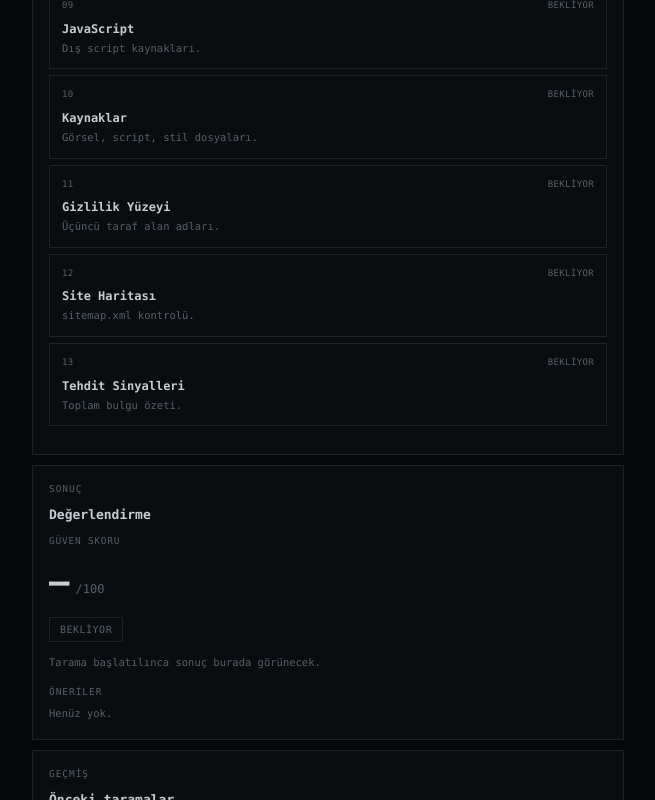
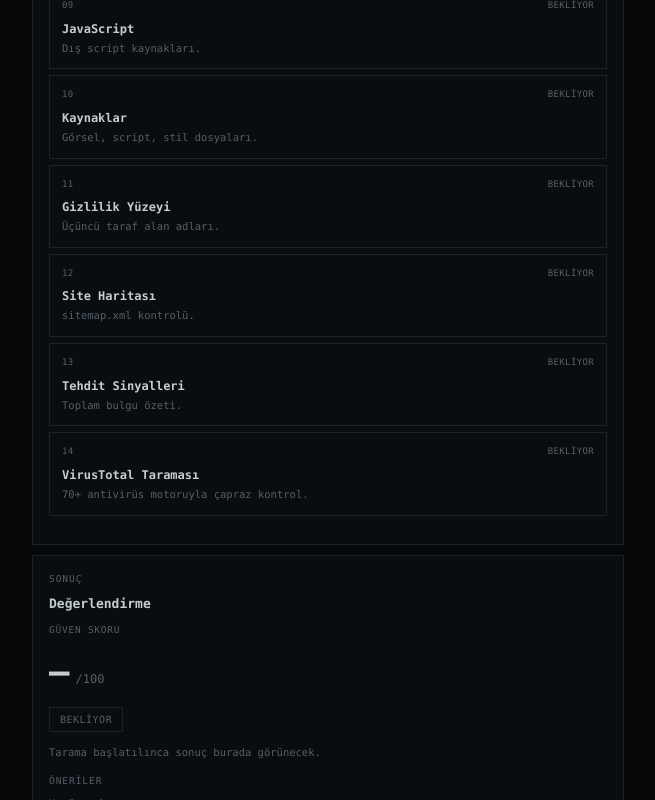
Before and after one commit to peyix34-ops/site-guven, a website: page public/index.html in a window 1280 px wide. Shown: the part 2007-2807 px from the top of the page, without its empty margins (312-967 px from the left). Drawn offline with Linux system fonts and the light colour scheme.

Commit message:
Update index.html

```diff
--- a/public/index.html
+++ b/public/index.html
@@ -353,14 +353,15 @@
     { id: 'resources', n: '10', title: 'Kaynaklar', desc: 'Görsel, script, stil dosyaları.' },
     { id: 'privacy', n: '11', title: 'Gizlilik Yüzeyi', desc: 'Üçüncü taraf alan adları.' },
     { id: 'sitemap', n: '12', title: 'Site Haritası', desc: 'sitemap.xml kontrolü.' },
-    { id: 'threat', n: '13', title: 'Tehdit Sinyalleri', desc: 'Toplam bulgu özeti.' }
+    { id: 'threat', n: '13', title: 'Tehdit Sinyalleri', desc: 'Toplam bulgu özeti.' },
+    { id: 'virustotal', n: '14', title: 'VirusTotal Taraması', desc: '70+ antivirüs motoruyla çapraz kontrol.' }
   ];
 
   const MODULES_DEEP = [
-    { id: 'robots', n: '14', title: 'robots.txt', desc: 'Arama motoru kısıtlama kuralları.' },
-    { id: 'subdomains', n: '15', title: 'Sertifika Şeffaflığı', desc: 'Kayıtlı alt alan adları (crt.sh).' },
-    { id: 'email_security', n: '16', title: 'E-posta Güvenliği', desc: 'SPF / DMARC kayıt kontrolü.' },
-    { id: 'crawl', n: '17', title: 'İç Sayfa Taraması', desc: 'Bulunan iç sayfalar tek tek ziyaret edilir.' }
+    { id: 'robots', n: '15', title: 'robots.txt', desc: 'Arama motoru kısıtlama kuralları.' },
+    { id: 'subdomains', n: '16', title: 'Sertifika Şeffaflığı', desc: 'Kayıtlı alt alan adları (crt.sh).' },
+    { id: 'email_security', n: '17', title: 'E-posta Güvenliği', desc: 'SPF / DMARC kayıt kontrolü.' },
+    { id: 'crawl', n: '18', title: 'İç Sayfa Taraması', desc: 'Bulunan iç sayfalar tek tek ziyaret edilir.' }
   ];
 
   let currentMode = 'temel';
```
